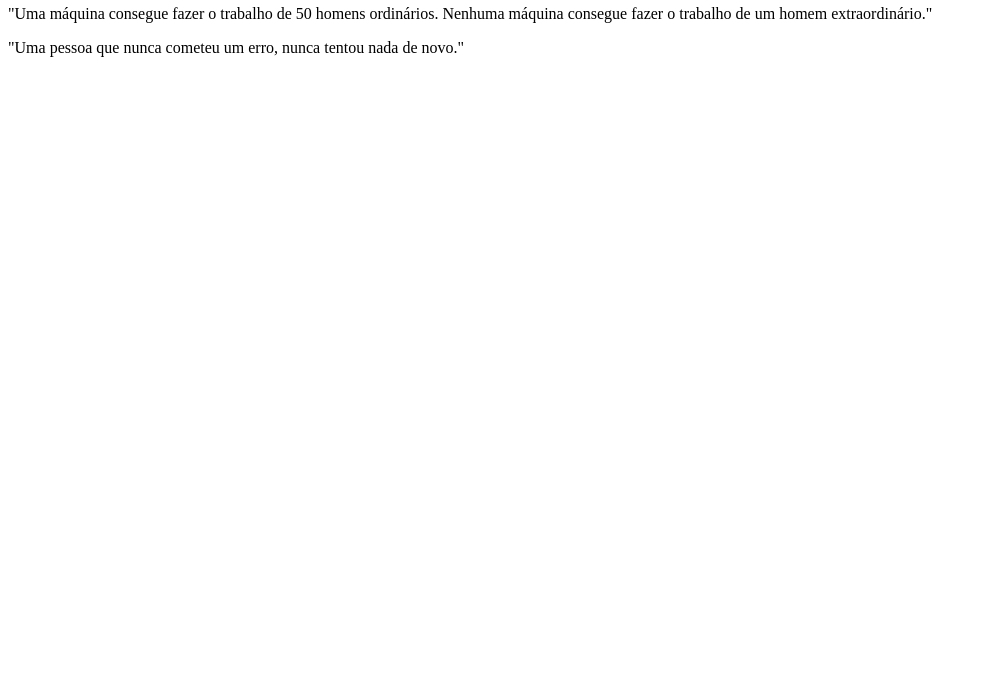
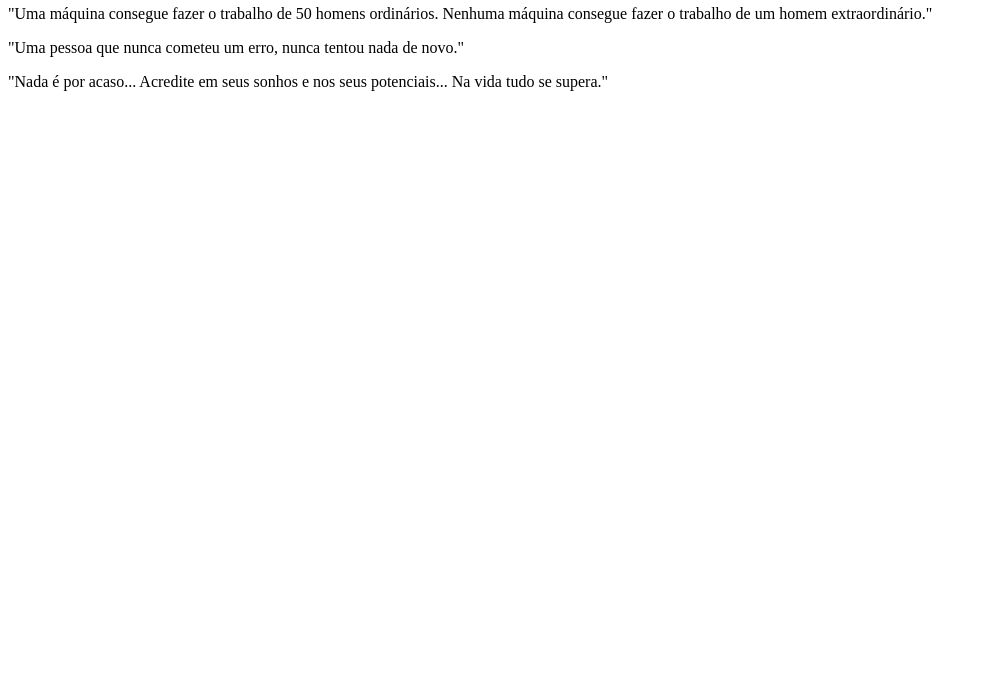
Before and after one commit to KeLLucas/Frases-Motivacionais, a plain HTML site: page index.html in a window 1280 px wide. Shown: the part 122-800 px from the top of the page, without its empty margins (0-986 px from the left). Drawn offline with Linux system fonts and the light colour scheme.

Commit message:
frase motivacional 3

```diff
--- a/index.html
+++ b/index.html
@@ -10,5 +10,6 @@
     <h2>Frases Motivacionais</h2>
     <p>"Uma máquina consegue fazer o trabalho de 50 homens ordinários. Nenhuma máquina consegue fazer o trabalho de um homem extraordinário."</p>
     <p>"Uma pessoa que nunca cometeu um erro, nunca tentou nada de novo."</p>
+    <p>"Nada é por acaso... Acredite em seus sonhos e nos seus potenciais... Na vida tudo se supera."</p>
 </body>
 </html>
```
